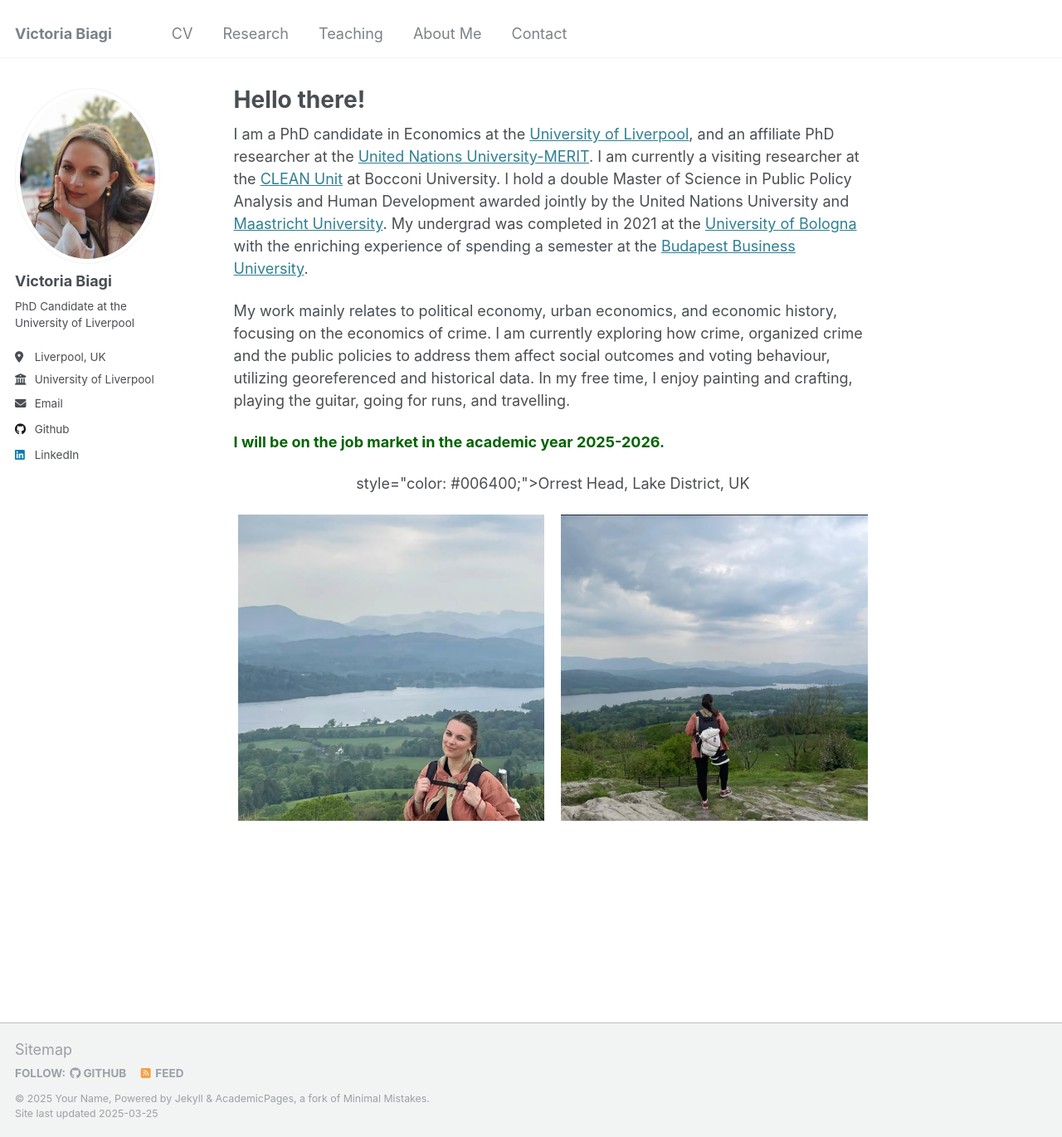
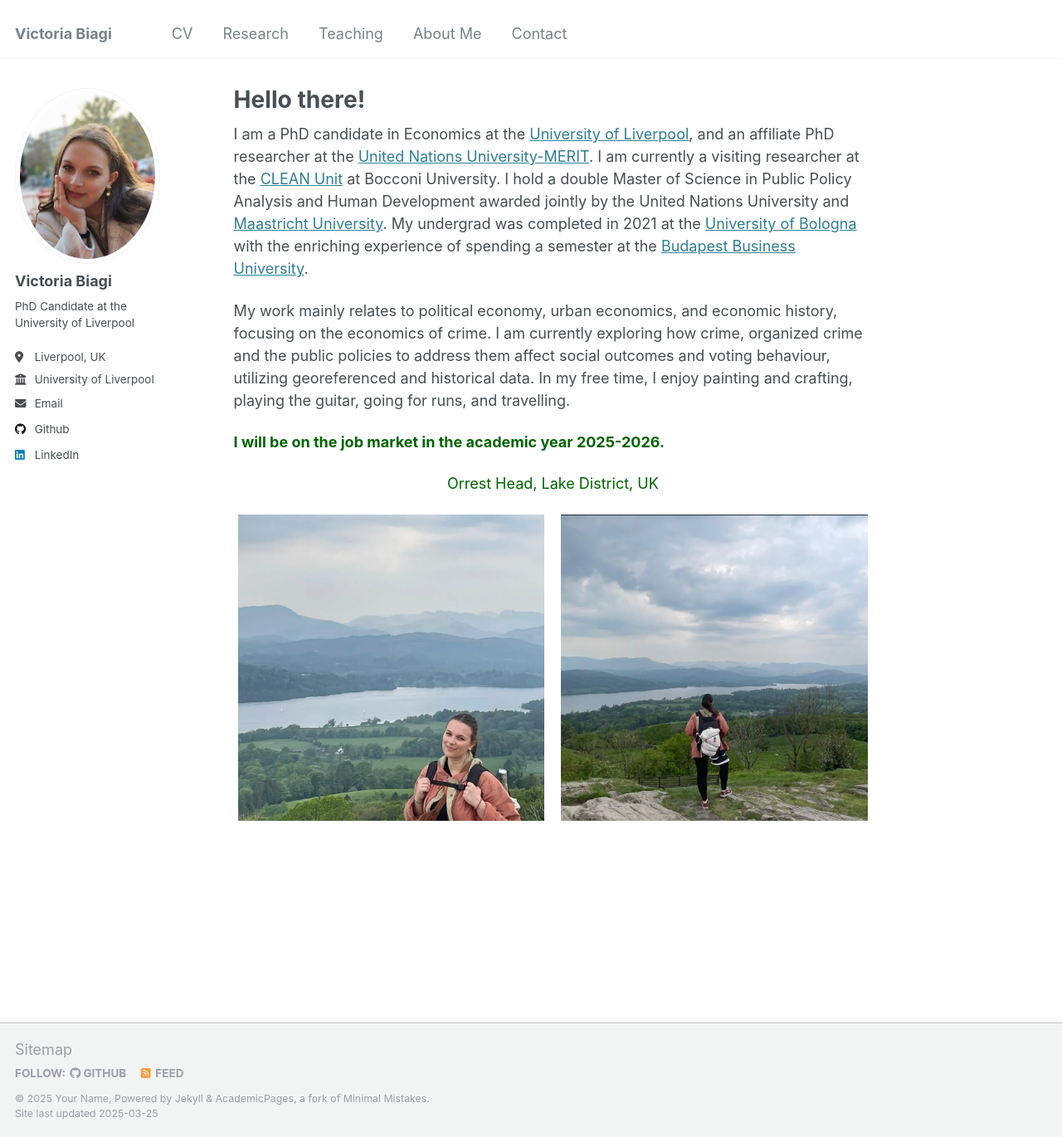
Before and after one commit to victoriabiagi/victoriabiagi.github.io, a Jekyll site: the page built from _pages/about.md, in a window 1280 px wide and 1370 px high. Shown: the whole window at 83% size. Built offline with Jekyll 4.4.1, drawn with Linux system fonts in a browser that asks for light colours.

Commit message:
Update about.md

```diff
--- a/_pages/about.md
+++ b/_pages/about.md
@@ -16,7 +16,7 @@ My work mainly relates to political economy, urban economics, and economic histo
 
 <!-- Centered description -->
 <div style="text-align: center;">
-    <p> style="color: #006400;">Orrest Head, Lake District, UK</p>
+    <p style="color: #006400;">Orrest Head, Lake District, UK</p>
 </div>
 
 <!-- Images side by side -->
```
